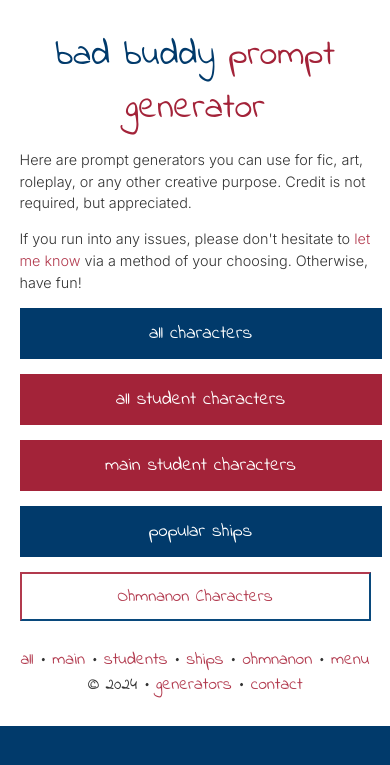
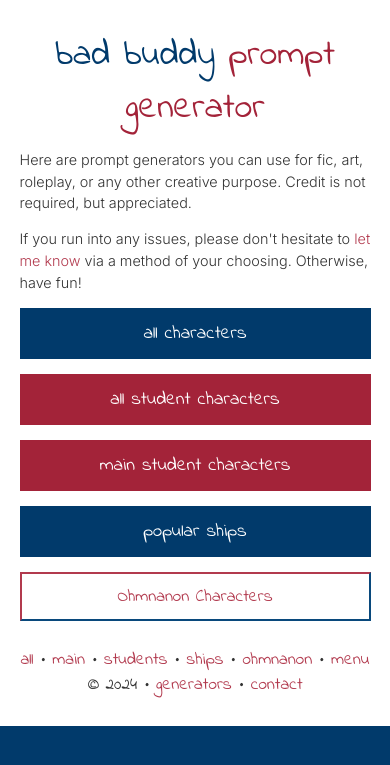
Before and after one commit to aroceu/generators, a PHP site: page /bbs/index.php in a window 390 px wide. Shown: the top 765 px of the page. Run offline with PHP 8.4, Linux system fonts and the light colour scheme.

Commit message:
Re-fixed bbs button issue (i think) (again)

```diff
--- a/bbs/style.css
+++ b/bbs/style.css
@@ -212,5 +212,9 @@ ul li.ohmnanon {
   width: 100%;
 }
 
+ul.nav li.red a, ul.nav li.blue a{
+    width: auto;
+}
+
 
 }
```
